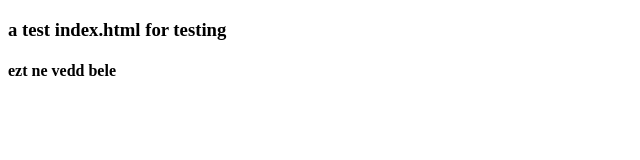
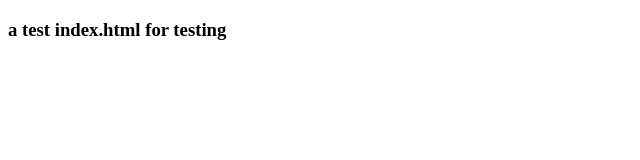
Before and after one commit to RobertFeher/gitreposittest, a plain HTML site: page index.html in a window 1280 px wide. Shown: the full height of the page, 0-640 px from the left. Drawn offline with Linux system fonts and the light colour scheme.

Commit message:
Revert " Feat: not needed"
This reverts commit 668a946f5608af4efb788573ac43c5f321fa34e2.

```diff
--- a/index.html
+++ b/index.html
@@ -8,6 +8,5 @@
 </head>
 <body>
     <H3>a test index.html for testing</H3>
-    <h4>ezt ne vedd bele</h4>
 </body>
 </html>
```
